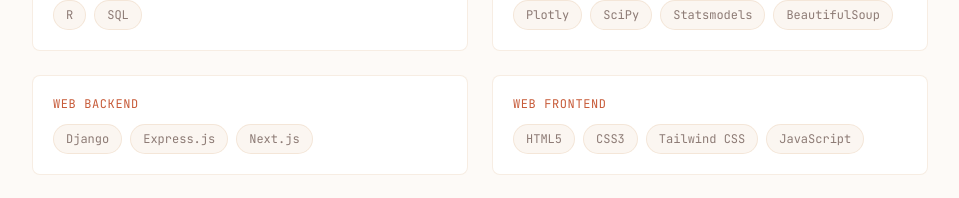
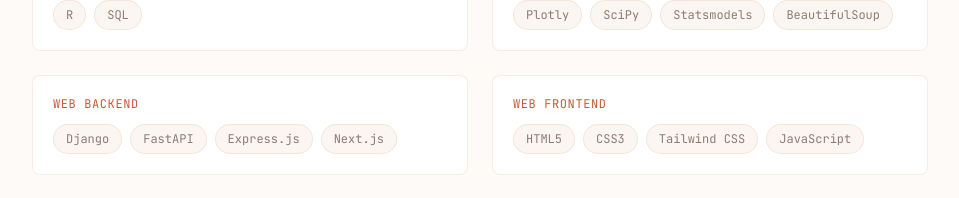
Before and after one commit to NajmosSalahin/Portfolio, a React (Vite) app: page / in a window 1280 px wide. Shown: the part 2900-3098 px from the top of the page, without its empty margins (160-1119 px from the left). Built offline with nearby package versions, Linux system fonts and the light colour scheme.

Commit message:
Add FastAPI back to web backend skills

```diff
--- a/src/data/portfolio.js
+++ b/src/data/portfolio.js
@@ -46,7 +46,7 @@
 export const skills = {
   "Programming Languages": ["Python", "JavaScript", "TypeScript", "C++", "C", "R", "SQL"],
   "Data Science": ["Pandas", "NumPy", "Matplotlib", "R", "SPSS", "Plotly", "SciPy", "Statsmodels", "BeautifulSoup"],
-  "Web Backend": ["Django", "Express.js", "Next.js"],
+  "Web Backend": ["Django", "FastAPI", "Express.js", "Next.js"],
   "Web Frontend": ["HTML5", "CSS3", "Tailwind CSS", "JavaScript"],
   Databases: ["MySQL", "PostgreSQL", "SQLite"],
   Tools: ["Git", "Docker", "Jupyter Notebooks"],
```
